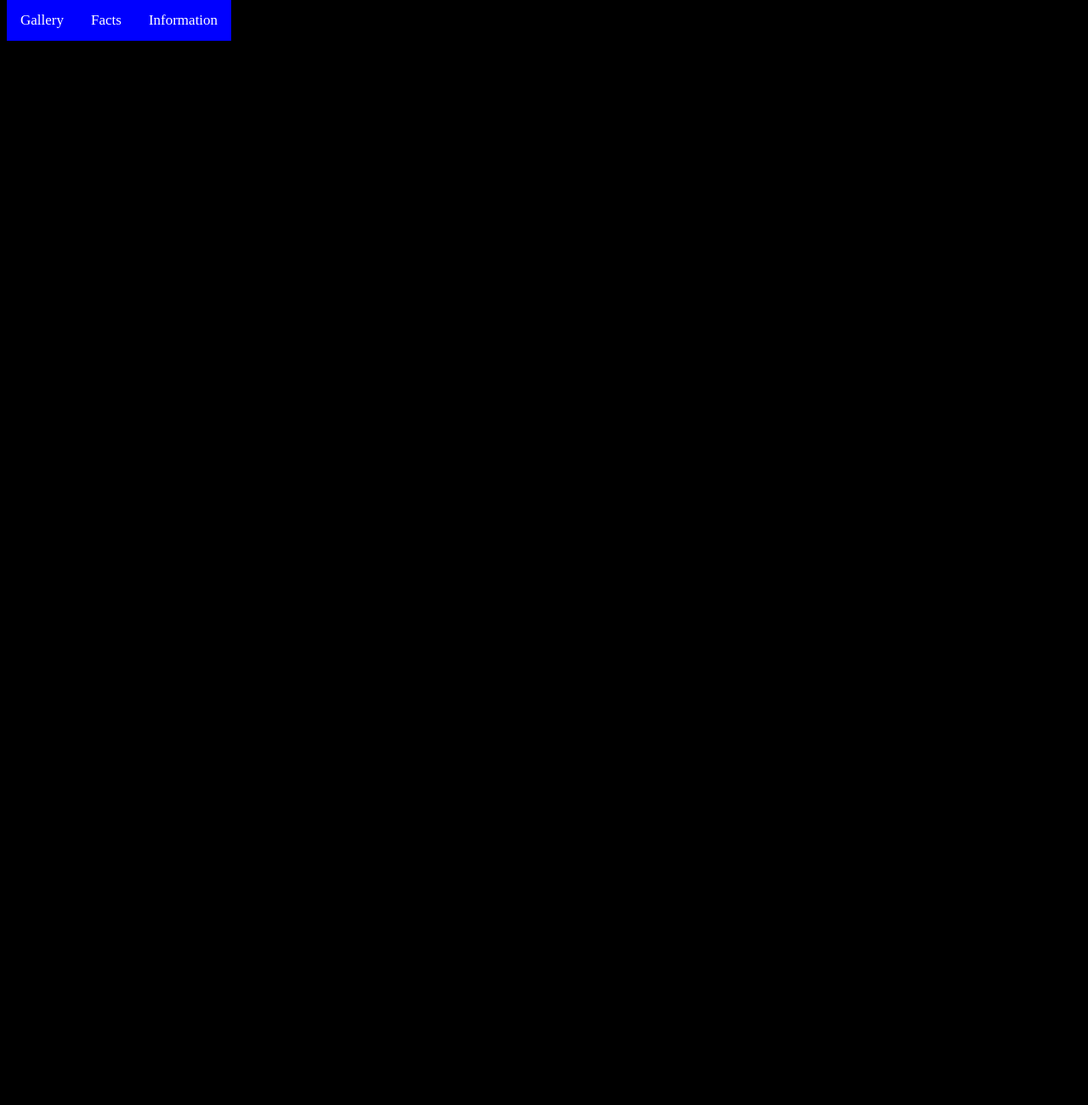
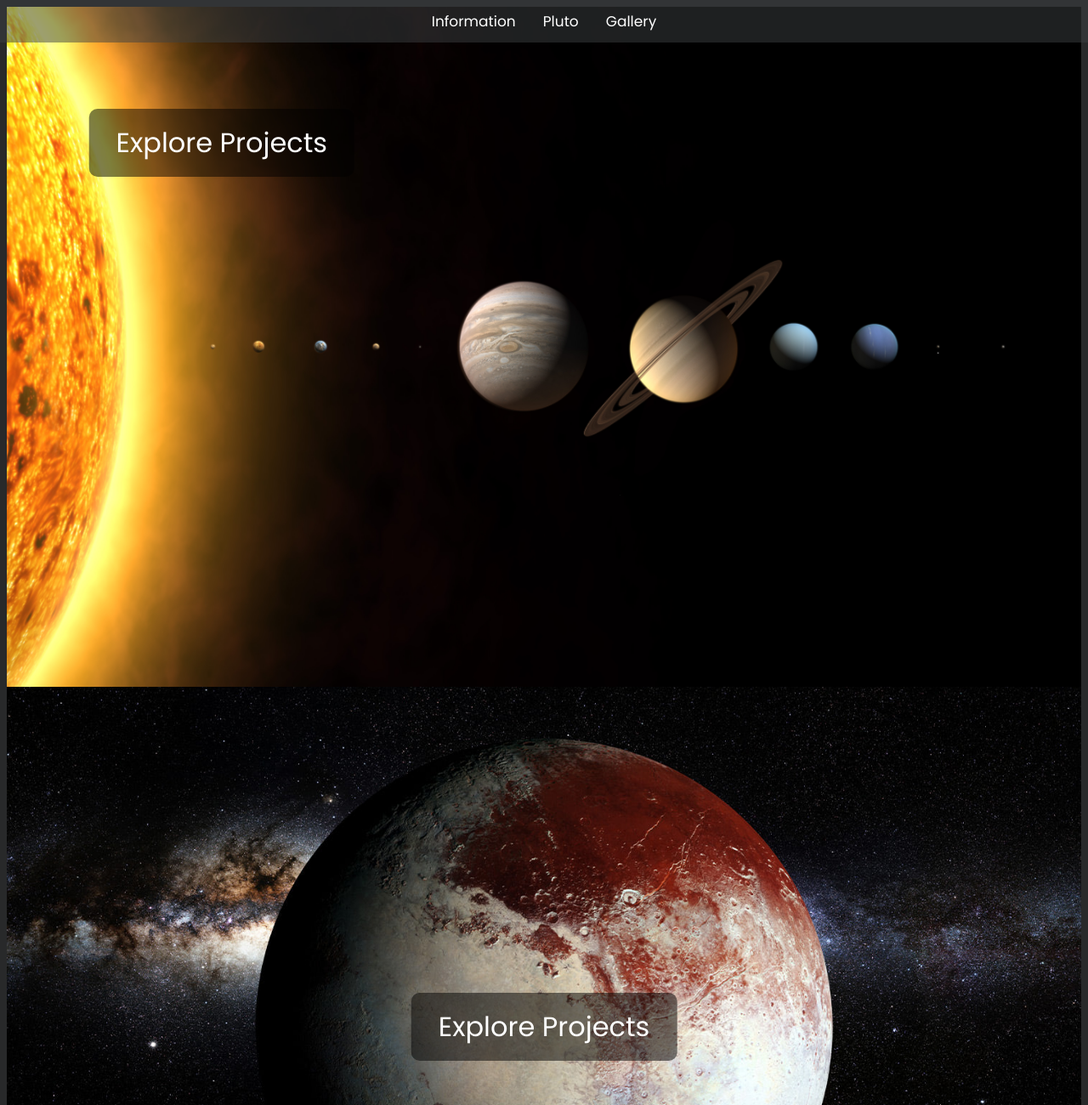
Before and after one commit to mathias-97/planet-lag-oppgave, a plain HTML site: page planet.html in a window 1280 px wide. Shown: the top 1300 px of the page at 85% size. Before the commit the page ends 800 px from the top, so only its background shows below. Drawn offline with Linux system fonts and the light colour scheme.

Commit message:
sections and pictures

```diff
--- a/planet.css
+++ b/planet.css
@@ -1,22 +1,86 @@
 html {
     scroll-behavior: smooth;
-    background-color: black;
+    background-color: #28292A;
+    font-family: 'Poppins';
+
 }
 
 .topnav {
-    background-color: blue;
+    background-color: rgba(60, 64, 67, 0.5);
     overflow: hidden;
     position: fixed;
     top: 0;
-    l
+    left: 0;
+    width: 100%;
+    height: 50px;
+    display: flex;
+    align-items: center; /* Vertically centers items in the navbar */
+    justify-content: center; /* Horizontally centers the links in the navbar */
 }
 
 .topnav a {
-float: right;
-color: white;
-text-align: center;
-padding: 14px 16px;
-text-decoration: none;
-font-size: 17px;
+    color: white;
+    text-decoration: none;
+    font-size: 17px;
+    padding: 0 16px; /* Adds horizontal spacing between links */
+    display: flex; /* Makes the link a flex container */
+    align-items: center; /* Vertically centers text inside the link */
+    justify-content: center; /* Ensures text is horizontally centered within each link */
+    height: 100%;
+}
+
+.fullscreen {
+   height: 100vh;
+background-size: cover;
+background-position: center;
+position: relative;
 
 }
+
+.overlay-text {
+
+    top: 50%;
+    left: 50%;
+    transform: translate(-50%, -50%);
+    font-size: 2rem;
+    background: rgba(0, 0, 0, 0.5);
+    padding: 1rem 2rem;
+    border-radius: 10px;
+    color: white;
+  }
+
+.overlay-top {
+    position: absolute;
+    top: 20%;
+    left: 20%;
+    transform: translate(-50%, -50%);
+    font-size: 2rem;
+    background: rgba(0, 0, 0, 0.5);
+    padding: 1rem 2rem;
+    border-radius: 10px;
+    color: white;
+}
+
+.overlay-middel {
+    position: absolute;
+    top: 50%;
+    left: 50%;
+    transform: translate(-50%, -50%);
+    font-size: 2rem;
+    background: rgba(0, 0, 0, 0.5);
+    padding: 1rem 2rem;
+    border-radius: 10px;
+    color: white;
+}
+
+.overlay-bottom {
+    position: absolute;
+    top: 50%;
+    left: 50%;
+    transform: translate(-50%, -50%);
+    font-size: 2rem;
+    background: rgba(0, 0, 0, 0.5);
+    padding: 1rem 2rem;
+    border-radius: 10px;
+    color: white;
+}
--- a/planet.html
+++ b/planet.html
@@ -3,17 +3,35 @@
 <head>
     <meta charset="UTF-8">
     <meta name="viewport" content="width=device-width, initial-scale=1.0">
-    <link rel="stylesheet" href="planet.css">
-    <title>Document</title>
+     <link rel="preconnect" href="https://fonts.googleapis.com">
+      <link rel="preconnect" href="https://fonts.gstatic.com/" crossorigin>
+        <link href="https://fonts.googleapis.com/css2?family=Poppins:ital,wght@0,100;0,200;0,300;0,400;0,500;0,600;0,700;0,800;0,900;1,100;1,200;1,300;1,400;1,500;1,600;1,700;1,800;1,900&family=Roboto:ital,wght@0,100;0,300;0,400;0,500;0,700;0,900;1,100;1,300;1,400;1,500;1,700;1,900&display=swap" rel="stylesheet">
+       <link rel="stylesheet" href="planet.css">
+      <title>Document</title>
 </head>
 
 <body>
     <header>
-      <div class="topnav">
-         <a href="information">Information</a>
-                  <a href="facts">Facts</a>
-         <a href="gallery">Gallery</a>
-      </div>
+         <section id="section1" class="fullscreen" style="background-image: url(The_new_Solar_System.jpg)">
+            <div class="overlay-top">Explore Projects</div>
+        </section>
+        <section id="section2" class="fullscreen" style="background-image: url(pluto.jpg)">
+          <div class="overlay-middel">Explore Projects</div>
+        </section>
+        <section id="section3" class="fullscreen" style="background-image: url(surface.jpg)">
+          <div class="overlay-bottom">Contact Me</div>
+        </section>
+
+        <div class="topnav">
+
+        <a href="#section1">Information</a>
+                  <a href="#section2">Pluto</a>
+         <a href="#section3">Gallery</a>
+
+        </div>
+
+
+    </div>
     </header>
 
 
```
Also changed, not shown: The_new_Solar_System.jpg (added), pluto.jpg (added), surface.jpg (added).
